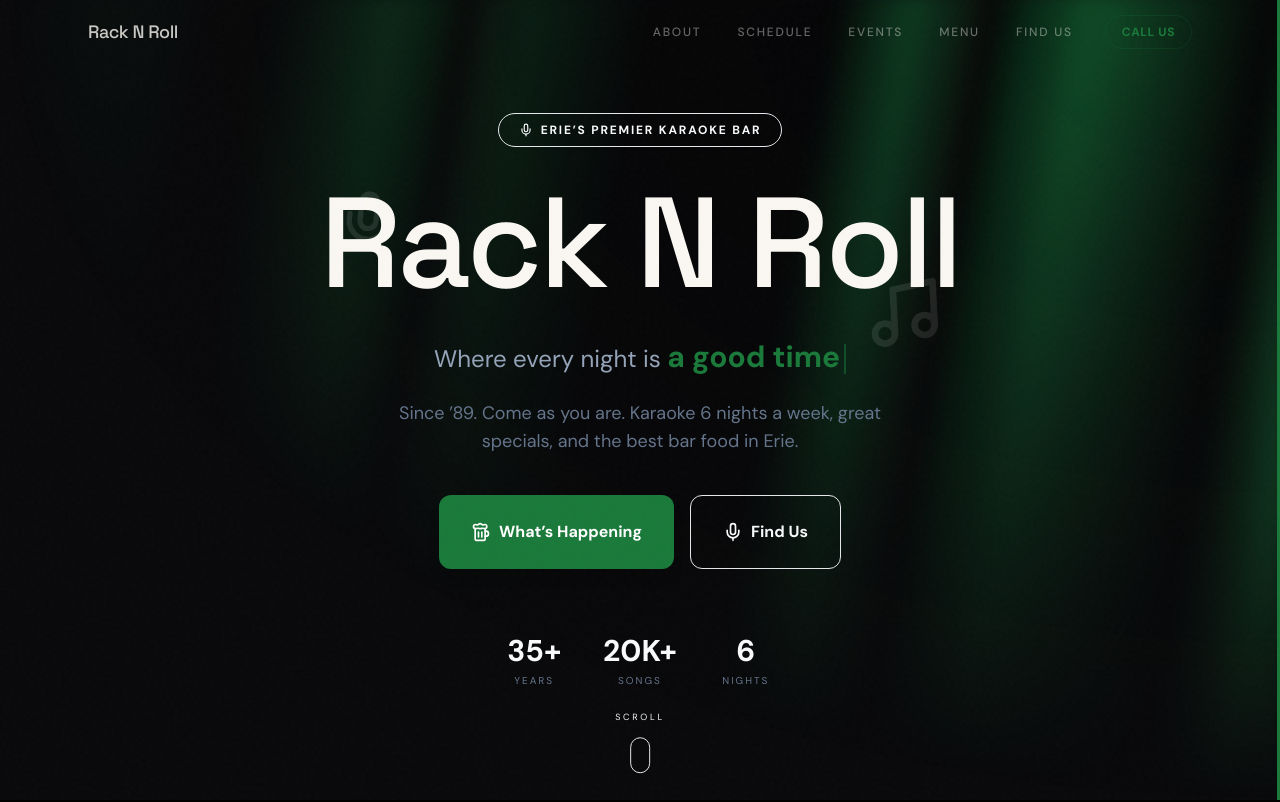
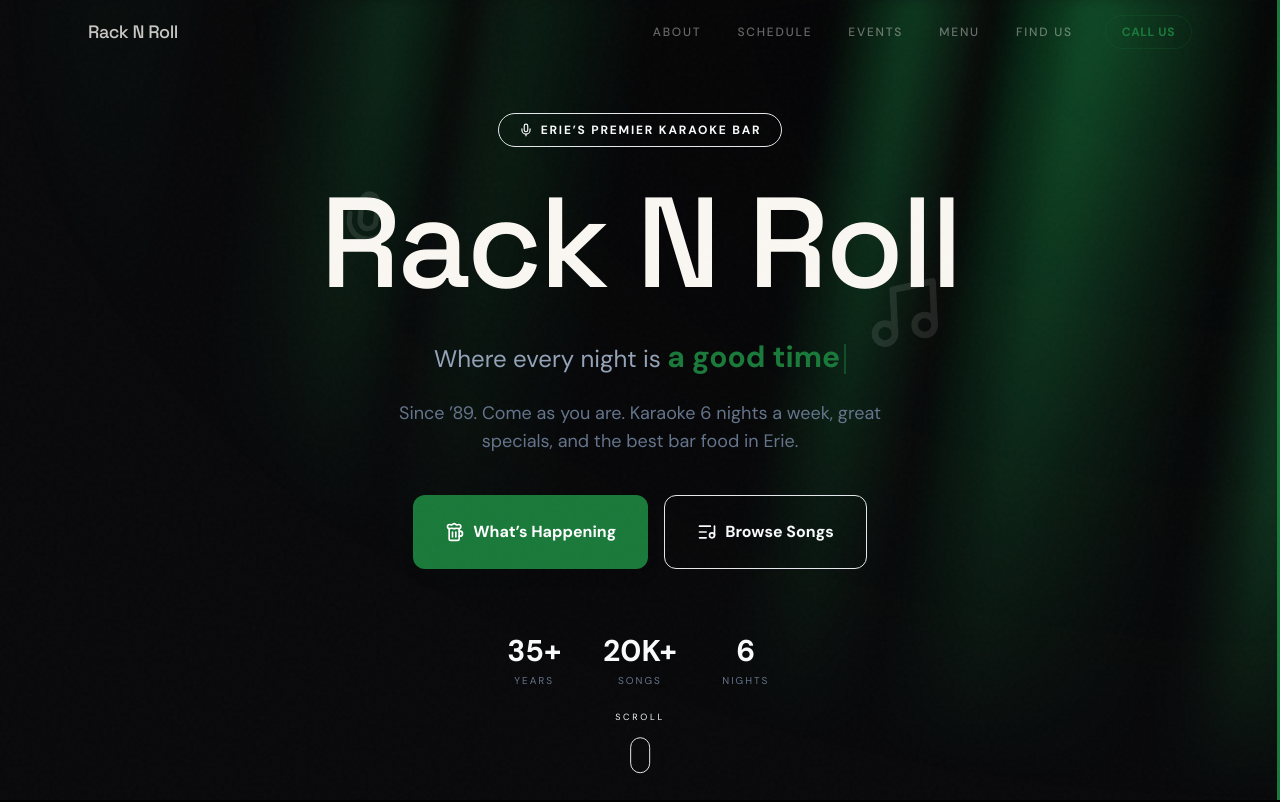
Before and after one commit to straydesign/rack-n-roll, a Next.js app: page / in a window 1280 px wide. Shown: the top 802 px of the page. Built offline with nearby package versions, Linux system fonts and the light colour scheme.

Commit message:
feat: add Browse Songs button linking to KaraFun catalog
Replaced Find Us CTA in hero with Browse Songs button that opens
the KaraFun song catalog, giving visitors quick access to browse
the 20K+ song library.

```diff
--- a/components/Hero.tsx
+++ b/components/Hero.tsx
@@ -2,7 +2,7 @@
 
 import React, { useEffect, useRef, useState } from 'react'
 import { motion, useScroll, useTransform } from 'framer-motion'
-import { Mic, Music, Beer } from 'lucide-react'
+import { Mic, Music, Beer, ListMusic } from 'lucide-react'
 import { Button } from '@/components/ui/button'
 
 const cn = (...classes: (string | boolean | undefined)[]) =>
@@ -220,15 +220,20 @@ export default function Hero() {
               <Beer className="w-5 h-5 mr-2" />
               What&rsquo;s Happening
             </Button>
-            <Button
-              size="lg"
-              variant="outline"
-              className="border-green-500/30 text-green-400 hover:bg-green-950/50 px-8 py-6 text-base font-semibold rounded-full backdrop-blur-sm hover:scale-105 transition-all"
-              onClick={() => document.getElementById('info')?.scrollIntoView({ behavior: 'smooth' })}
+            <a
+              href="https://www.karafun.com/karaoke/"
+              target="_blank"
+              rel="noopener noreferrer"
             >
-              <Mic className="w-5 h-5 mr-2" />
-              Find Us
-            </Button>
+              <Button
+                size="lg"
+                variant="outline"
+                className="border-green-500/30 text-green-400 hover:bg-green-950/50 px-8 py-6 text-base font-semibold rounded-full backdrop-blur-sm hover:scale-105 transition-all"
+              >
+                <ListMusic className="w-5 h-5 mr-2" />
+                Browse Songs
+              </Button>
+            </a>
           </motion.div>
 
           {/* Stats */}
```
